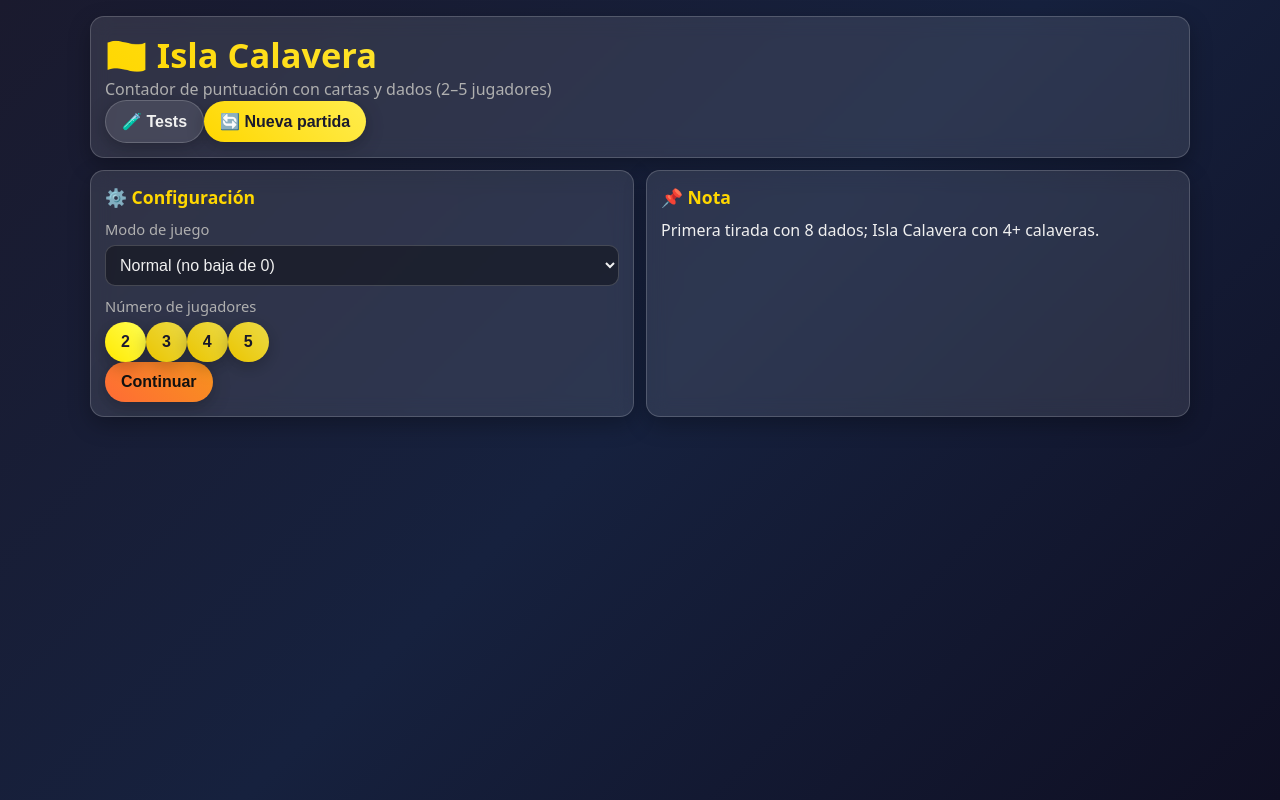
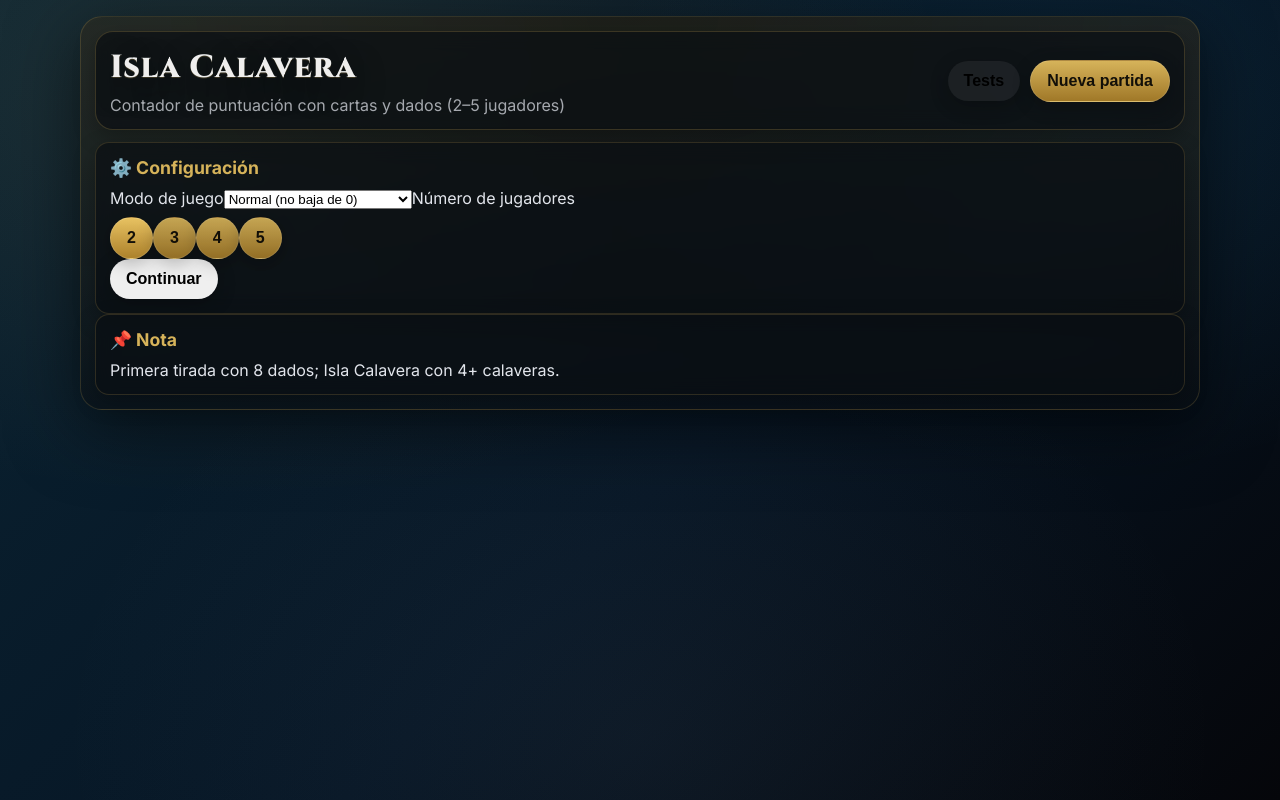
Before and after one commit to Edu095/isla-calavera_react, a React (Vite) app: page / in a window 1280 px wide. Built offline with nearby package versions, Linux system fonts and the light colour scheme.

Commit message:
estilos WIP

```diff
--- a/src/App.jsx
+++ b/src/App.jsx
@@ -1,6 +1,7 @@
 import { useMemo, useReducer } from 'react';
 import { createInitialState } from './state/initialState.js';
 import { gameReducer } from './state/gameReducer.js';
+
 import { Setup } from './screens/Setup.jsx';
 import { Names } from './screens/Names.jsx';
 import { Turn } from './screens/Turn.jsx';
@@ -14,35 +15,28 @@ export default function App(){
   const [state, dispatch] = useReducer(gameReducer, initialState);
 
   const reset = () => dispatch({ type: 'RESET_GAME', initialState: initialState });
-
-  // Scoreboard solo en pantallas de partida
   const showScoreboard = ['turn', 'skullIsland', 'finished'].includes(state.screen);
 
   return (
+    <div className="appFrame">
       <div className="container">
-      <header className="card">
-        <div className="row" style={{ justifyContent:'space-between', gap: 12, alignItems:'center', flexWrap:'wrap' }}>
+        <header className="card topbar">
+          <div className="topbarRow">
             <div>
-            <h1 style={{
-              fontSize: '2.15rem',
-              background: 'linear-gradient(45deg, var(--gold), #ffed4e, var(--orange))',
-              WebkitBackgroundClip: 'text',
-              WebkitTextFillColor: 'transparent',
-              backgroundClip: 'text',
-              marginBottom: 6
-            }}>
-              🏴‍☠️ Isla Calavera
-            </h1>
-            <div style={{ color: 'var(--muted)' }}>
-              Contador de puntuación con cartas y dados (2–5 jugadores)
+              <h1 className="brandTitle">Isla Calavera</h1>
+              <div className="subtitle">Contador de puntuación con cartas y dados (2–5 jugadores)</div>
             </div>
-          </div>
-          <div className="row">
-            <button className="btn btn-ghost" onClick={() => dispatch({type:'NAVIGATE', screen:'tests'})}>
-              🧪 Tests
+
+            <div className="headerActions">
+              <button
+                className="btn btn-ghost"
+                onClick={() => dispatch({ type: 'NAVIGATE', screen: 'tests' })}
+              >
+                Tests
               </button>
+
               <button className="btn btn-primary" onClick={reset}>
-              🔄 Nueva partida
+                Nueva partida
               </button>
             </div>
           </div>
@@ -52,14 +46,12 @@ export default function App(){
 
         {state.screen === 'setup' && <Setup state={state} dispatch={dispatch} />}
         {state.screen === 'names' && <Names state={state} dispatch={dispatch} />}
-
         {showScoreboard && <Scoreboard state={state} />}
-
         {state.screen === 'turn' && <Turn state={state} dispatch={dispatch} />}
         {state.screen === 'skullIsland' && <SkullIsland state={state} dispatch={dispatch} />}
         {state.screen === 'finished' && <Finished state={state} dispatch={dispatch} />}
-
-      {state.screen === 'tests' && <Tests onBack={() => dispatch({type:'NAVIGATE', screen:'setup'})} />}
+        {state.screen === 'tests' && <Tests onBack={() => dispatch({ type: 'NAVIGATE', screen: 'setup' })} />}
+      </div>
     </div>
   );
 }
--- /dev/null
+++ b/src/cinematic.css
@@ -0,0 +1,112 @@
+/* src/cinematic.css */
+@import url("https://fonts.googleapis.com/css2?family=Cinzel:wght@600;800&family=Inter:wght@400;600;700&display=swap");
+
+:root{
+  --bg1:#05060a; --bg2:#071625; --bg3:#0a2332;
+
+  --card: rgba(10, 14, 18, .68);
+  --b: rgba(214,179,90,.18);
+
+  --gold:#d6b35a;     /* oro envejecido */
+  --orange:#b7791f;   /* latón/cobre */
+  --txt: rgba(245,248,255,.92);
+  --muted: rgba(245,248,255,.66);
+
+  --good:#34d399;
+  --bad:#fb7185;
+}
+
+/* Fondo cinematográfico: bruma + viñeta + textura */
+body{
+  font-family: Inter, system-ui, -apple-system, Segoe UI, Roboto, Arial, sans-serif;
+  background:
+    radial-gradient(1200px 700px at 18% 10%, rgba(214,179,90,.10), transparent 60%),
+    radial-gradient(900px 650px at 85% 15%, rgba(56,189,248,.08), transparent 55%),
+    radial-gradient(900px 700px at 50% 92%, rgba(148,163,184,.06), transparent 65%),
+    linear-gradient(135deg, var(--bg3) 0%, var(--bg2) 55%, var(--bg1) 100%);
+}
+
+/* Marco (como mesa/placa) */
+.appFrame{
+  max-width: 1120px;
+  margin: 0 auto;
+  padding: 14px;
+  border-radius: 22px;
+  background:
+    linear-gradient(180deg, rgba(214,179,90,.10), rgba(0,0,0,0)),
+    radial-gradient(800px 500px at 50% 0%, rgba(0,0,0,.35), transparent 70%),
+    rgba(10, 14, 18, .55);
+  border: 1px solid rgba(214,179,90,.18);
+  box-shadow: 0 18px 70px rgba(0,0,0,.55);
+}
+
+/* Cabecera como “placa” */
+.topbar.card{
+  border-radius: 18px;
+  border-color: rgba(214,179,90,.22);
+}
+
+/* Título cinematográfico */
+.brandTitle{
+  font-family: Cinzel, ui-serif, Georgia, serif;
+  font-weight: 800;
+  letter-spacing: .6px;
+  margin: 0 0 6px 0;
+  color: rgba(255,255,255,.92);
+  text-shadow: 0 10px 30px rgba(0,0,0,.55), 0 1px 0 rgba(214,179,90,.25);
+}
+
+.topbarRow{
+  display:flex;
+  justify-content:space-between;
+  gap: 12px;
+  align-items:center;
+  flex-wrap: wrap;
+}
+
+.subtitle{ color: var(--muted); }
+.headerActions{ display:flex; gap: 10px; align-items:center; }
+
+/* Botones metalizados */
+.btn-primary{
+  background: linear-gradient(180deg, rgba(214,179,90,1), rgba(160,120,40,1));
+  color:#120f08;
+  border:1px solid rgba(255,255,255,.12);
+}
+.btn-ghost{
+  background: rgba(255,255,255,.06);
+  border-color: rgba(214,179,90,.16);
+}
+.btn:hover{ transform: translateY(-1px); }
+.btn:active{ transform: translateY(0px); }
+.btn:focus-visible{
+  outline:none;
+  box-shadow: 0 0 0 3px rgba(214,179,90,.22), 0 12px 40px rgba(0,0,0,.45);
+}
+
+/* Pills más “placa” (se usan en el marcador) */
+.pill{
+  background: rgba(0,0,0,.28) !important;
+  border-color: rgba(214,179,90,.18) !important;
+}
+
+/* Scoreboard */
+.scoreboard{ border-color: rgba(214,179,90,.22) !important; }
+.scoreList{ display:flex; flex-direction:column; gap: 8px; }
+.scoreRow{
+  display:flex; justify-content:space-between; align-items:center; gap: 12px;
+  padding: 10px 12px;
+  border-radius: 14px;
+  border: 1px solid rgba(255,255,255,.08);
+  background: rgba(0,0,0,.18);
+}
+.scoreRow.isActive{
+  border-color: rgba(214,179,90,.28);
+  background: linear-gradient(180deg, rgba(214,179,90,.08), rgba(0,0,0,.18));
+}
+.scoreName{ font-weight: 800; }
+.scoreValue{
+  font-variant-numeric: tabular-nums;
+  font-weight: 900;
+  color: rgba(255,255,255,.92);
+}
--- /dev/null
+++ b/src/pirate.css
@@ -0,0 +1,74 @@
+/* Pirate theme: override variables consumed by styles.css */
+:root{
+    /* Océano / noche */
+    --bg1: #05070c;
+    --bg2: #071426;
+    --bg3: #0b2136;
+
+    /* Superficies */
+    --card: rgba(9, 19, 29, .62);
+    --b: rgba(245, 197, 66, .18);
+
+    /* Acentos */
+    --gold: #f5c542;    /* oro moneda */
+    --orange: #ff7a45;  /* cobre / ron */
+    --good: #2dd4bf;    /* teal (positivo) */
+    --bad: #fb7185;     /* rojo coral (peligro) */
+
+    /* Texto */
+    --txt: #eef4ff;
+    --muted: rgba(238,244,255,.70);
+  }
+
+  /* Textura tipo “mapa náutico” sin imágenes */
+  body{ position: relative; }
+
+  body::before{
+    content:"";
+    position: fixed;
+    inset: 0;
+    pointer-events: none;
+
+    background:
+      radial-gradient(1200px 600px at 15% 10%, rgba(245,197,66,.12), transparent 60%),
+      radial-gradient(900px 600px at 85% 15%, rgba(34,211,238,.10), transparent 55%),
+      radial-gradient(700px 500px at 50% 90%, rgba(148,163,184,.08), transparent 60%),
+      repeating-linear-gradient(0deg, rgba(255,255,255,.03) 0 1px, transparent 1px 32px),
+      repeating-linear-gradient(90deg, rgba(255,255,255,.02) 0 1px, transparent 1px 32px);
+
+    mix-blend-mode: overlay;
+    opacity: .55;
+  }
+
+  /* Detalle temático rápido: “marca” en títulos de card */
+  .card h2{
+    display: flex;
+    align-items: center;
+    gap: 10px;
+    letter-spacing: .2px;
+  }
+  .card h2::before{
+    content: "☠";
+    color: var(--gold);
+    filter: drop-shadow(0 8px 18px rgba(0,0,0,.45));
+  }
+
+  /* Botones más modernos */
+  .btn:hover{
+    transform: translateY(-1px);
+    filter: brightness(1.03);
+  }
+  .btn:focus-visible{
+    box-shadow:
+      0 0 0 3px rgba(245,197,66,.22),
+      0 8px 22px rgba(0,0,0,.28);
+  }
+
+  /* Inputs un poco más “premium” */
+  input, select{
+    background: rgba(0,0,0,.42);
+  }
+
+  /* Avisos (Turn usa 'notice' + 'good/bad') */
+  .notice.good{ border-color: rgba(45,212,191,.35); }
+  .notice.bad{ border-color: rgba(251,113,133,.35); }
--- a/src/styles.css
+++ b/src/styles.css
@@ -1,108 +1,49 @@
 :root{
     --bg1:#0f0f23; --bg2:#16213e; --bg3:#1a1a2e;
-    --card:rgba(255,255,255,.10) !important;
-    --b:rgba(255,255,255,.18) !important;
-    --gold:#ffd700 !important;
-    --orange:#ff6b35 !important;
-    --good:#00cc6a !important;
-    --bad:#ff4444 !important;
-    --txt:#f0f0f0 !important;
-    --muted:#b0b0b0 !important;
+    --card:rgba(255,255,255,.10);
+    --b:rgba(255,255,255,.18);
+    --gold:#ffd700;
+    --orange:#ff6b35;
+    --good:#00cc6a;
+    --bad:#ff4444;
+    --txt:#f0f0f0;
+    --muted:#b0b0b0;
   }
 
-  * { box-sizing: border-box !important; margin: 0 !important; padding: 0 !important; }
+  * { box-sizing: border-box; margin: 0; padding: 0; }
 
-  body {
-    font-family: system-ui, -apple-system, Segoe UI, Roboto, Arial, sans-serif !important;
-    min-height: 100vh !important;
-    background: linear-gradient(135deg, var(--bg3) 0%, var(--bg2) 50%, var(--bg1) 100%) !important;
-    color: var(--txt) !important;
-    padding: 16px !important;
+  body{
+    font-family: system-ui, -apple-system, Segoe UI, Roboto, Arial, sans-serif;
+    min-height: 100vh;
+    background: linear-gradient(135deg, var(--bg3) 0%, var(--bg2) 50%, var(--bg1) 100%);
+    color: var(--txt);
+    padding: 16px;
   }
 
-  .container { max-width: 1100px !important; margin: 0 auto !important; }
+  .container{ max-width: 1100px; margin: 0 auto; }
 
-  .card {
-    background: var(--card) !important;
-    border: 1px solid var(--b) !important;
-    backdrop-filter: blur(10px) !important;
-    border-radius: 14px !important;
-    padding: 14px !important;
-    box-shadow: 0 8px 22px rgba(0,0,0,.28) !important;
+  .card{
+    background: var(--card);
+    border: 1px solid var(--b);
+    backdrop-filter: blur(10px);
+    border-radius: 14px;
+    padding: 14px;
+    box-shadow: 0 8px 22px rgba(0,0,0,.28);
   }
 
-  .card h2 {
-    font-size: 1.1rem !important;
-    margin-bottom: 10px !important;
-    color: var(--gold) !important;
+  .card h2{
+    font-size: 1.1rem;
+    margin-bottom: 10px;
+    color: var(--gold);
   }
 
-  .btn {
-    appearance: none !important;
-    border: 0 !important;
-    cursor: pointer !important;
-    padding: 11px 16px !important;
-    border-radius: 999px !important;
-    font-weight: 700 !important;
-    font-size: 1rem !important;
-    box-shadow: 0 5px 18px rgba(0,0,0,.25) !important;
-    transition: transform .12s ease, filter .12s ease !important;
-    user-select: none !important;
-    color: inherit !important;
-  }
-  .btn:active { transform: translateY(1px) !important; }
-
-  .btn-primary {
-    background: linear-gradient(45deg, var(--gold), #ffed4e) !important;
-    color: #1a1a2e !important;
-  }
-  .btn-secondary {
-    background: linear-gradient(45deg, var(--orange), #f7931e) !important;
-    color: #111 !important;
-  }
-  .btn-ghost {
-    background: rgba(255,255,255,.10) !important;
-    color: var(--txt) !important;
-    border: 1px solid var(--b) !important;
-  }
-
-  .grid {
-    display: grid !important;
-    grid-template-columns: repeat(auto-fit, minmax(280px, 1fr)) !important;
-    gap: 12px !important;
-  }
-
-  label {
-    display: block !important;
-    font-size: .92rem !important;
-    color: var(--muted) !important;
-    margin: 10px 0 6px !important;
-  }
-
-  input, select {
-    width: 100% !important;
-    padding: 10px !important;
-    border-radius: 10px !important;
-    border: 1px solid var(--b) !important;
-    background: rgba(0,0,0,.38) !important;
-    color: var(--txt) !important;
-    outline: none !important;
-    font-size: inherit !important;
-  }
-  input:focus, select:focus {
-    border-color: rgba(255,215,0,.75) !important;
-    box-shadow: 0 0 0 2px rgba(255,215,0,.20) !important;
-  }
-
-  /* resto igual que antes, pero con !important en propiedades críticas */
-  .pill {
-    display: inline-flex !important;
-    align-items: center !important;
-    gap: 8px !important;
-    padding: 8px 10px !important;
-    border-radius: 999px !important;
-    background: rgba(0,0,0,.32) !important;
-    border: 1px solid rgba(255,255,255,.10) !important;
-    color: var(--txt) !important;
-    font-weight: 650 !important;
-  }
+  .btn{
+    appearance: none;
+    border: 0;
+    cursor: pointer;
+    padding: 11px 16px;
+    border-radius: 999px;
+    font-weight: 700;
+    font-size: 1rem;
+    box-shadow: 0 5px 18px rgba(0,0,0,.25);
+    transition
```
Also changed, not shown: src/components/Scoreboard.jsx (+21 -16 lines), src/main.jsx (+9 -6 lines). Lines whose indentation alone changed are shown as unchanged.
